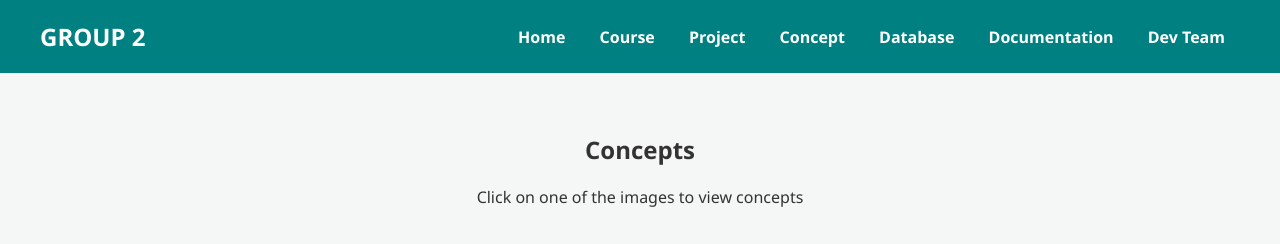
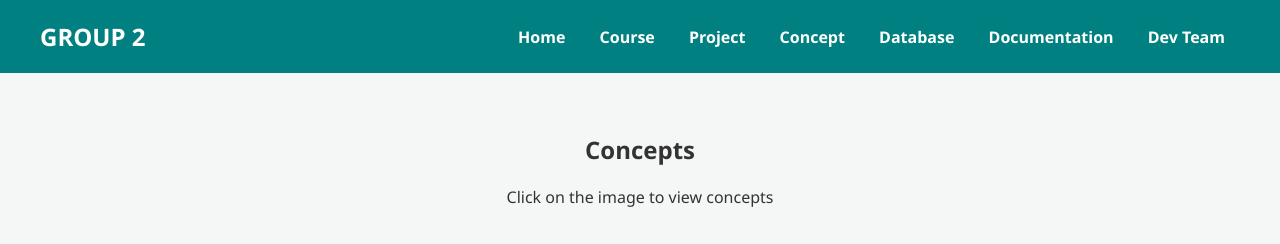
Before and after one commit to 2025162958/Group-FOC, a plain HTML site: page concepts.html in a window 1280 px wide. Shown: the top 244 px of the page. Drawn offline with Linux system fonts and the light colour scheme.

Commit message:
Update concepts.html

```diff
--- a/concepts.html
+++ b/concepts.html
@@ -21,7 +21,7 @@
 
     <main>
         <h2>Concepts</h2>
-        <p>Click on one of the images to view concepts</p>
+        <p>Click on the image to view concepts</p>
         <br>
         <a href="https://2025162958.github.io/indivFOC/index.html" target="_blank">
             <img src="concepts.jpg" alt="Static versus Dynamic Structures Presentation" style="border-radius: 10px; box-shadow: 0 4px 6px rgba(0,0,0,0.1); max-width: 350px;">
```
